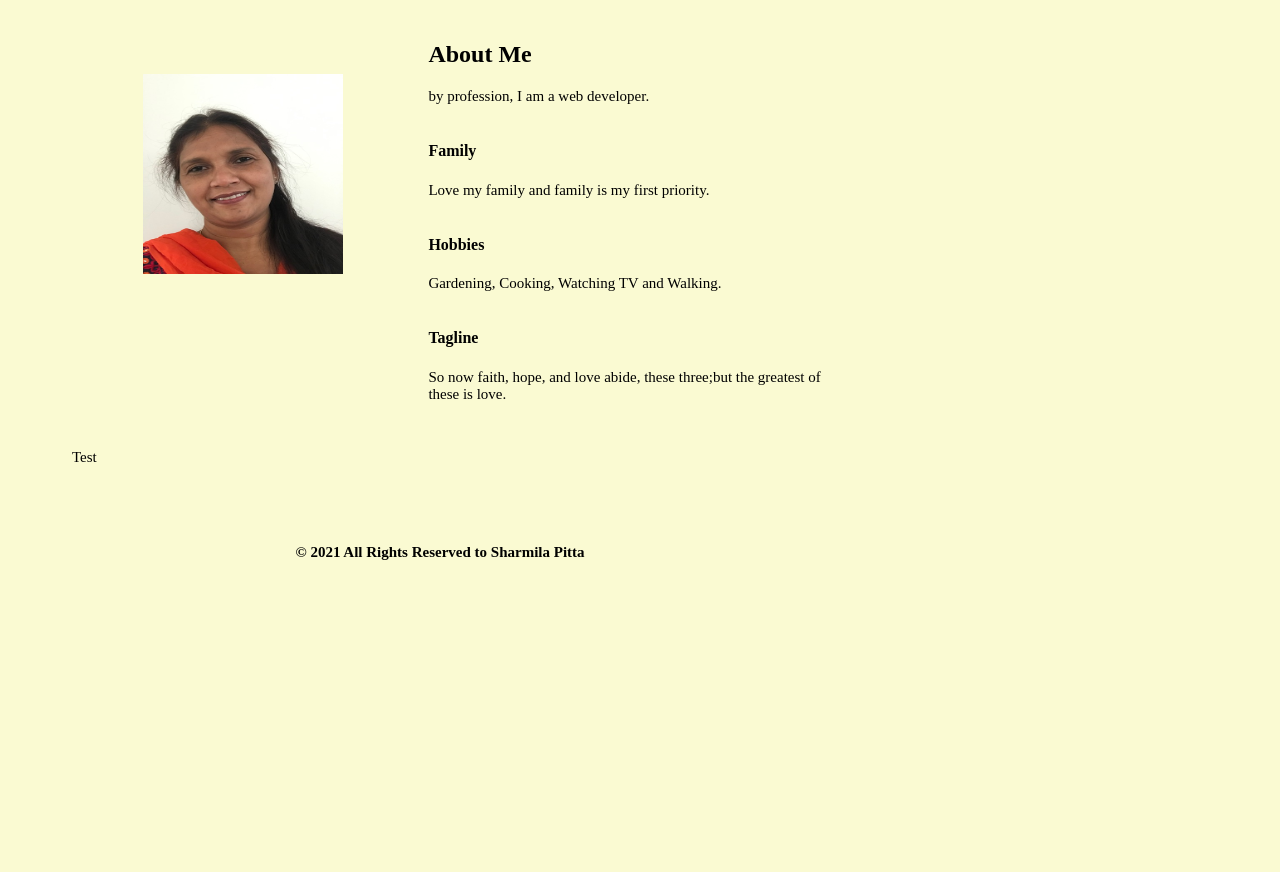
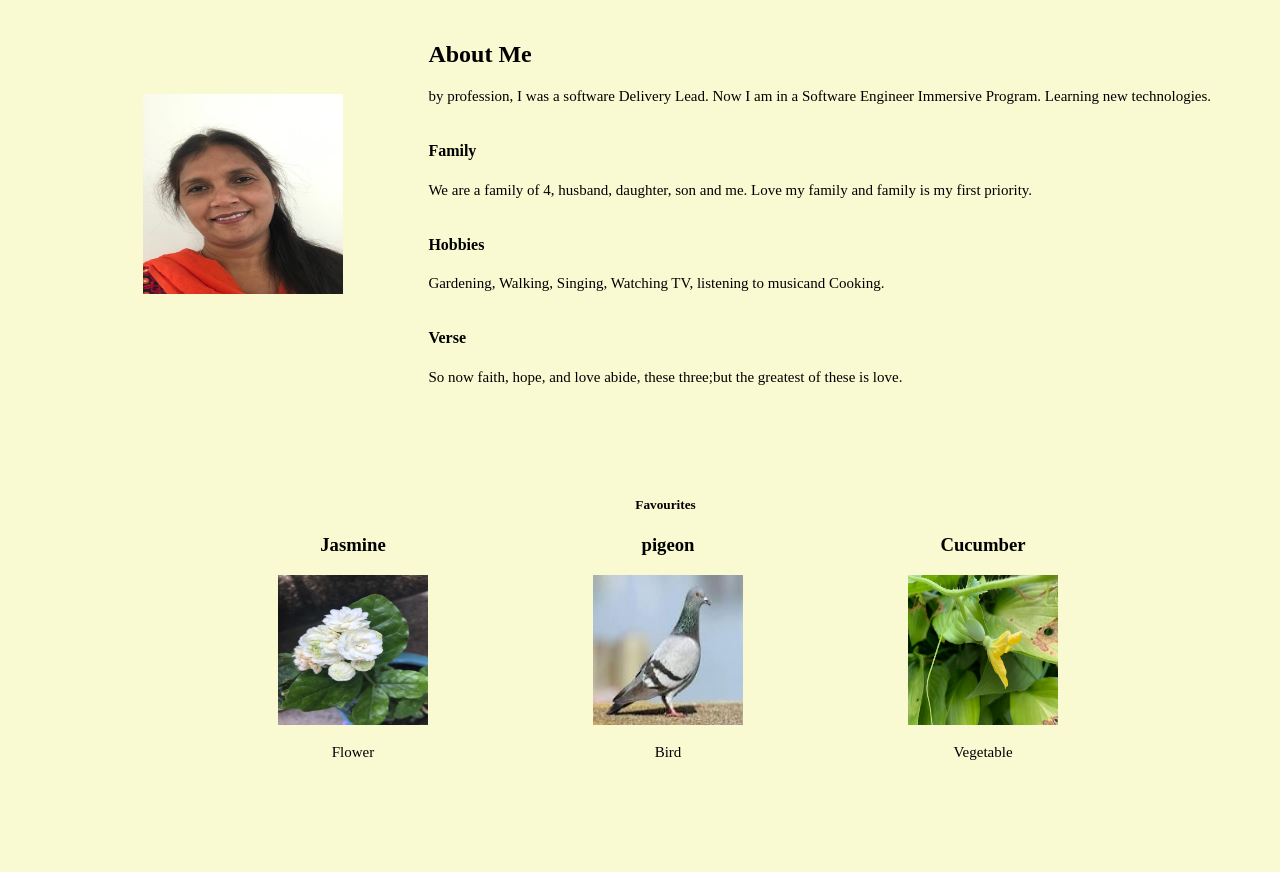
Before and after one commit to sp53852/sp53852.github.io, a plain HTML site: page index.html in a window 1280 px wide. Shown: the part 205-1077 px from the top of the page. Before the commit the page ends 869 px from the top, so only its background shows below. Drawn offline with Linux system fonts and the light colour scheme.

Commit message:
second commit

```diff
--- a/index.html
+++ b/index.html
@@ -15,16 +15,17 @@
 
         <main>
             <article>
+
             <h2>About Me</h2>
-            <p>by profession, I am a web developer.</p>
+            <p>by profession, I was a software Delivery Lead.  Now I am in a Software Engineer Immersive Program. Learning new technologies.</p>
 
             <h4>Family</h4>
-            <p>Love my family and family is my first priority.</p>
+            <p>We are a family of 4, husband, daughter, son and me. Love my family and family is my first priority.</p>
 
             <h4>Hobbies</h4>
-            <p>Gardening, Cooking, Watching TV and Walking.</p>
+            <p>Gardening, Walking, Singing, Watching TV, listening to musicand Cooking.</p>
 
-            <h4>Tagline</h4>
+            <h4>Verse</h4>
             <p>So now faith, hope, and love abide, these three;but the greatest of these is love.</p>
 
             </article>
@@ -34,9 +35,28 @@
             <img src="Sharmila.jpg" alt="Sharmila" width="200" height="200"/>
           </aside>
 
-           <extra>
-            <p>Test</p>
-          </extra></div>
+          <article>
+              <h5>Favourites</h5>
+            <div class="fContainer">
+            <h3>Jasmine</h3>
+            <img src="Jasmin.jpg" width="150" height="150" >
+            <p>Flower</p>
+        </div>
+
+        <div class="fContainer">
+            <h3>pigeon</h3>
+            <img src="pigeon.JPG" width="150" height="150" >
+            <p>Bird</p>
+        </div>
+
+        <div class="fContainer">
+            <h3>Cucumber</h3>
+            <img src="Cucumber.jpg" width="150" height="150" >
+            <p>Vegetable</p>
+
+        </div>
+        </article>
+
 
         <footer>
             <p>&copy; 2021 All Rights Reserved to Sharmila Pitta</p>
--- a/style.css
+++ b/style.css
@@ -1,15 +1,15 @@
 header { grid-area: title; }
  main { grid-area: posts; }
- aside { grid-area: advertisement; }
- extra { grid-area: post2;}
+ aside { grid-area: profilePic; }
+ article { grid-area: flowerPic;}
  footer { grid-area: footer; }
 
 .container{
    display: grid;
    grid-template-areas:
    "title title"
-   "advertisement posts "
-   "post2 post2"
+   "profilePic posts "
+   "flowerPic flowerPic"
    "footer footer";
 }
 
@@ -44,7 +44,8 @@ h2 {
   */
 
   body{
-      width: 800px;
+      display:flex;
+      /*width: 800px;*/
       background-color: lightgoldenrodyellow;
       color: black;
       /*border-left: 4px solid #777777;
@@ -56,13 +57,10 @@ h2 {
       padding-top: 2rem;
       padding-bottom: 2rem;
   }
+
+
   article{
-  margin-left: 5rem;
-
-  }
-
-  extra{
-    margin-left: 2rem;
+    margin-left: 5rem;
     }
 
   p{
@@ -73,26 +71,40 @@ h2 {
   aside{
       margin-left: 100px;
       margin-right: 2px;
-      margin-top: 50px;
+      margin-top: 70px;
       margin-bottom: 2px;
       /*border-style: double;*/
       padding: .2rem;
 
   }
 
+h3 {
+    text-align: center;
+  }
+
+  article h5 {
+     text-align: center;
+     margin-bottom: 0;
+     margin-top: 5rem;
+ }
+
+
+  .fContainer {
+    display: inline-block;
+    text-align: center;
+    /*border: 1px solid gray;*/
+    margin-left: 155px;
+    padding: 3px;
+  }
+
+
   footer {
       text-align: center;
       font-size: 10px;
       font-weight: bold;
+      margin-top: 70px;
       padding: 2rem;
   }
 
-  @media (max-width: 576px) {
-    .container {
-      grid-template-areas:
-      "title title"
-      "advertisement posts"
-      "post2 post2"
-      "footer footer";
-    }
-  }
+
+  @media (max-width: 570px);
```
Also changed, not shown: Cucumber.jpg (added), Hibiscus.jpg (added), Jasmin.jpg (added), Lilly.jpg (added), pigeon.JPG (added), 1 other file.
